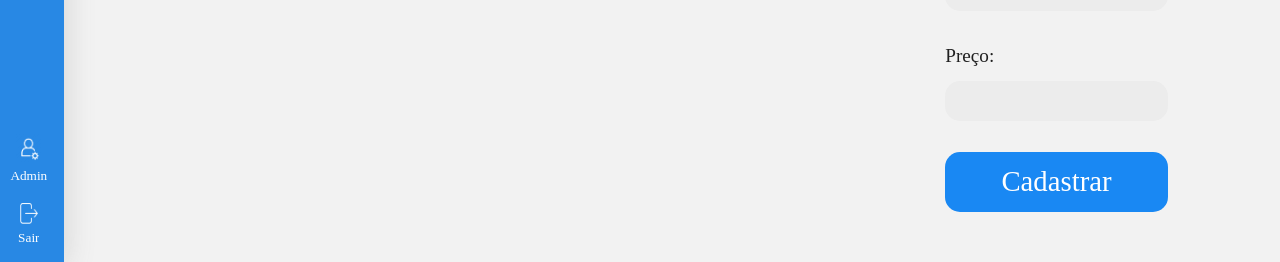
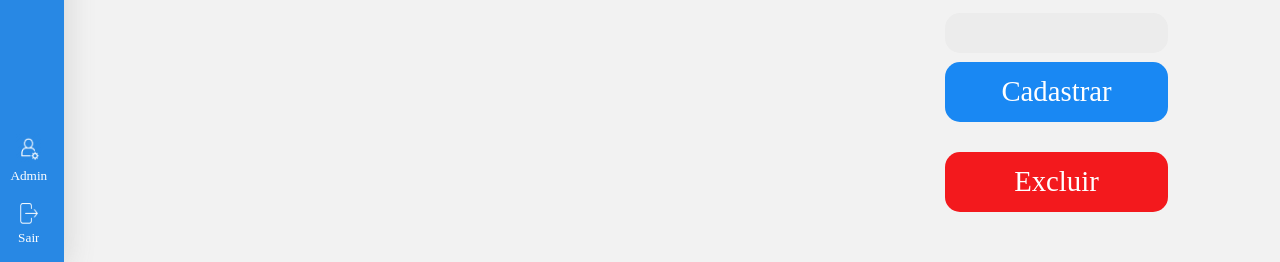
Before and after one commit to dirgogoo/ERP-Obra-Web, a Vue app in the folder frontend/: page /app/cadastro/material in a window 1280 px wide. Shown: the part 535-797 px from the top of the page. Built offline with nearby package versions, Linux system fonts and the light colour scheme; no server answers; sample sign-in values are in the browser's storage; a web font is replaced by a local one.

Commit message:
Added button Excluir

```diff
--- a/frontend/src/views/Cadastro/ClienteCadastro.vue
+++ b/frontend/src/views/Cadastro/ClienteCadastro.vue
@@ -1,6 +1,7 @@
 <script setup>
      import TopLabelTextBox from '../../components/TopLabelTextBox';
     import Button from '../../components/Button';
+    import ButtonRed from '../../components/ButtonRed';
     import Searchbar from '../../components/Searchbar.vue';
     import FilterSelector from '../../components/FilterSelector.vue';
     import TabelaClientes from '../../components/TabelaClientes.vue';
@@ -47,13 +48,23 @@
                 <h1>Cadastro Cliente</h1>
                 <TopLabelTextBox label="Nome" v-model="nome"/>
                 <TopLabelTextBox label="CNPJ" v-model="cnpj"/>
-                <Button label="Cadastrar" class="button" @click="cadastrar()"/>
+                <div id="button-container">
+                    <Button label="Cadastrar" class="button" @click="cadastrar()"/>
+                    <ButtonRed class="button" label="Excluir"/>
+                </div>
             </div>
         </div>
     </div>
 </template>
 
 <style scoped>
+    #button-container{
+        display: flex;
+        flex-direction: column;
+        justify-content: space-between;
+        gap: 30px;
+    }
+
     #top-container{
         display: flex;
         align-items: center;
--- a/frontend/src/views/Cadastro/EtapaCadastro.vue
+++ b/frontend/src/views/Cadastro/EtapaCadastro.vue
@@ -1,6 +1,7 @@
 <script setup>
      import TopLabelTextBox from '../../components/TopLabelTextBox';
     import Button from '../../components/Button';
+    import ButtonRed from '../../components/ButtonRed';
     import Searchbar from '../../components/Searchbar.vue';
     import TabelaEtapas from '../../components/TabelaEtapas.vue';
     import { ref } from 'vue';
@@ -42,6 +43,7 @@
                 <TopLabelTextBox label="Nome" v-model="nome"/>
                 <div id="button-container">
                     <Button label="Cadastrar" class="button" @click="cadastrar()"/>
+                    <ButtonRed class="button" label="Excluir"/>
                 </div>
             </div>
         </div>
@@ -57,6 +59,7 @@
         max-width: 1800px;
         margin-left: 20px;
     }
+
 
     #bottom-container{
         display: flex;
--- a/frontend/src/views/Cadastro/MaterialCadastro.vue
+++ b/frontend/src/views/Cadastro/MaterialCadastro.vue
@@ -1,6 +1,7 @@
 <script setup>
      import TopLabelTextBox from '../../components/TopLabelTextBox';
     import Button from '../../components/Button';
+    import ButtonRed from '../../components/ButtonRed';
     import Searchbar from '../../components/Searchbar.vue';
     import FilterSelector from '../../components/FilterSelector.vue';
     import TabelaMateriais from '../../components/TabelaMateriais.vue';
@@ -51,7 +52,10 @@
                 <TopLabelTextBox label="Nome" v-model="nome"/>
                 <TopLabelTextBox label="Unidade"  v-model="unidade"/>
                 <TopLabelTextBox label="Preço"  v-model="valor"/>
-                <Button class="button" label="Cadastrar" @click="cadastrar()"/>
+                <div id="button-container">
+                    <Button label="Cadastrar" class="button" @click="cadastrar()"/>
+                    <ButtonRed class="button" label="Excluir"/>
+                </div>
             </div>
         </div>
     </div>
@@ -66,6 +70,14 @@
         max-width: 1800px;
         margin-left: 20px;
     }
+
+    #button-container{
+        display: flex;
+        flex-direction: column;
+        justify-content: space-between;
+        gap: 30px;
+    }
+
 
     #bottom-container{
         display: flex;
--- a/frontend/src/views/Cadastro/ServicoCadastro.vue
+++ b/frontend/src/views/Cadastro/ServicoCadastro.vue
@@ -1,6 +1,7 @@
 <script setup>
     import TopLabelTextBox from '../../components/TopLabelTextBox';
     import Button from '../../components/Button';
+    import ButtonRed from '../../components/ButtonRed';
     import Searchbar from '../../components/Searchbar.vue';
     import FilterSelector from '../../components/FilterSelector.vue';
     import TabelaServicos from '../../components/TabelaServicos.vue';
@@ -50,7 +51,10 @@
                 <TopLabelTextBox label="Nome" v-model="nome"/>
                 <TopLabelTextBox label="Unidade" v-model="unidade"/>
                 <TopLabelTextBox label="Preço" v-model="valor"/>
-                <Button class="button" label="Cadastrar" @click="cadastrar()"/>
+                <div id="button-container">
+                    <Button label="Cadastrar" class="button" @click="cadastrar()"/>
+                    <ButtonRed class="button" label="Excluir"/>
+                </div>
             </div>
         </div>
     </div>
@@ -77,6 +81,13 @@
         height: 100%;
         width: 700px;
 
+    }
+
+    #button-container{
+        display: flex;
+        flex-direction: column;
+        justify-content: space-between;
+        gap: 30px;
     }
 
     #filter-container{
--- a/frontend/src/views/Obra/ObraItensGerenciar.vue
+++ b/frontend/src/views/Obra/ObraItensGerenciar.vue
@@ -37,6 +37,7 @@ watch(itemSelected, (newVal) => {
 });
 
 const addItem = () => {
+    if (itemSelected.value || itemQtd.value) {
     toSaveItens.value.push({
         item: itemSelected.value,
         quantidade: itemQtd.value,
@@ -44,6 +45,7 @@ const addItem = () => {
         etapa : {id : EtapaObraID }
     });
     console.log(toSaveItens.value);
+}
 };
 
 </script>
@@ -66,6 +68,7 @@ const addItem = () => {
                     </div>
                     <div id="button-container">
                         <Button label="Adicionar" class="button" @click="addItem"/>
+                        <ButtonRed class="button" label="Excluir"/>
                     </div>
                 </div>
             </div>
```
